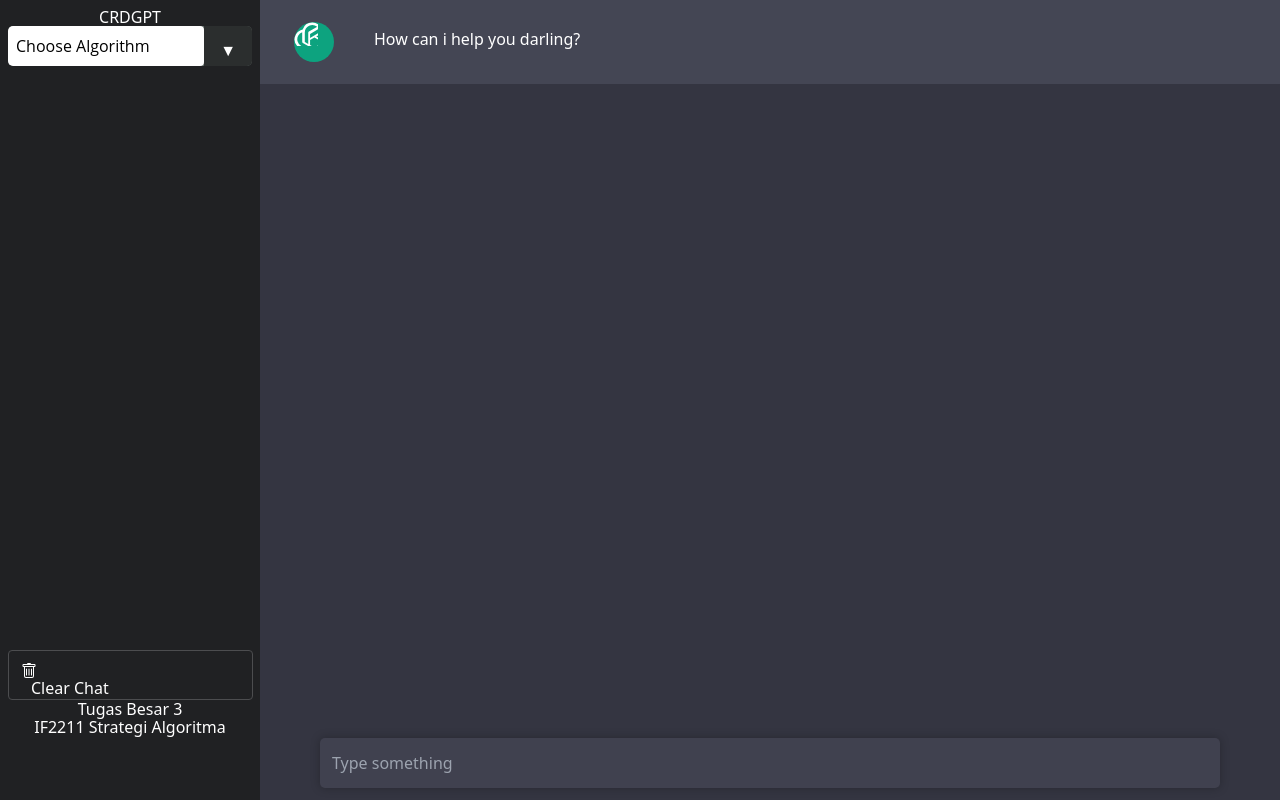
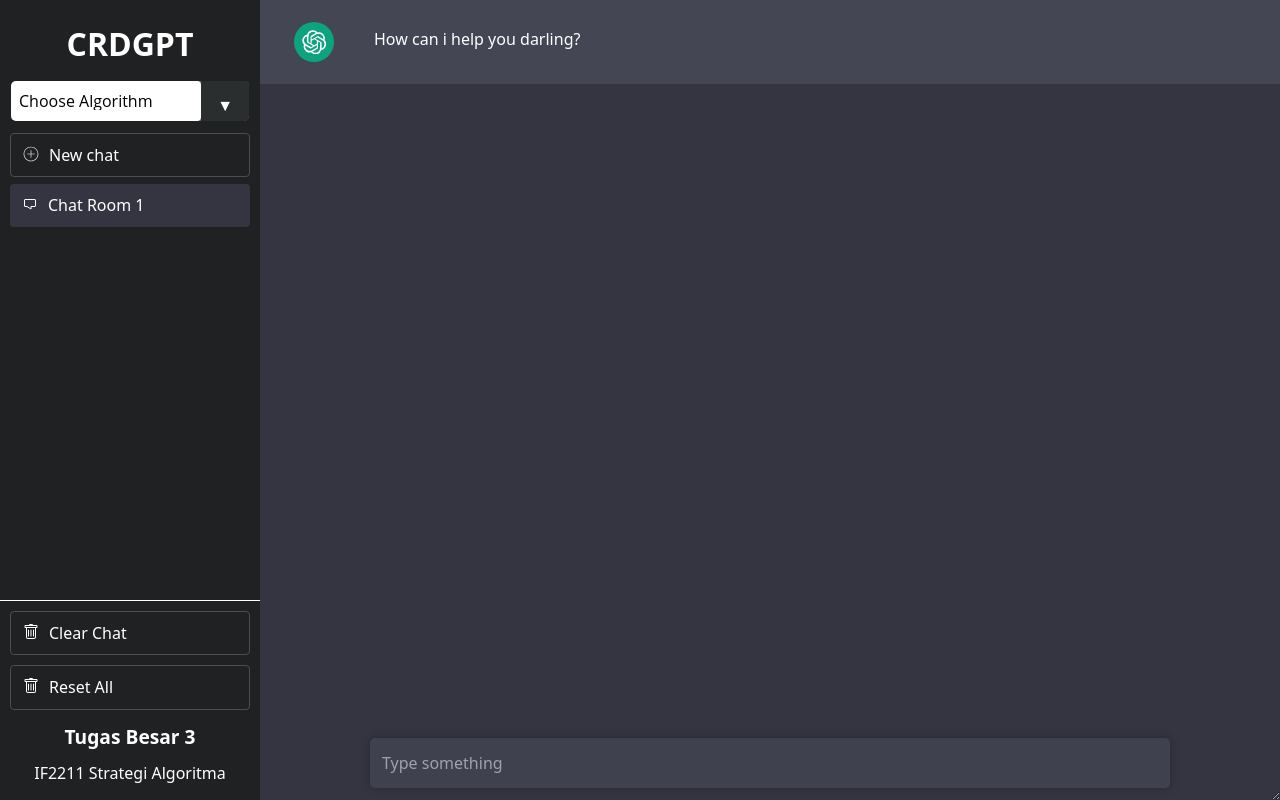
Before and after one commit to zaydanA/Tubes3_13521104_FE, a Next.js app: page / in a window 1280 px wide. Built offline with nearby package versions, Linux system fonts and the light colour scheme.

Commit message:
feat : FE works for DEVELOPMENT ONLY

```diff
--- a/src/pages/_app.js
+++ b/src/pages/_app.js
@@ -2,6 +2,7 @@ import '@/styles/globals.css'
 import '@/styles/App.css'
 import '@/styles/normal.css'
 import '@/styles/Algorithm-Button.css'
+import '@/styles/Chat-List.css'
 
 export default function App({ Component, pageProps }) {
   return <Component {...pageProps} />
--- a/src/pages/index.js
+++ b/src/pages/index.js
@@ -1,36 +1,87 @@
 // import Image from 'next/image'
 import { Inter } from 'next/font/google'
-import ReactDOM from 'react-dom';
+// import ReactDOM from 'react-dom';
 import {useState} from 'react'
+import Typewriter, { TypewriterClass } from 'typewriter-effect';
 
 const inter = Inter({ subsets: ['latin'] })
 
 function Home() {
+  const [input,setInput]= useState("")
+  // const [chatLog,setChatLog] = useState([{
+  //   role : "assistant",
+  //   content : "How can i help you darling?"
+  // }]);
 
-  const[input,setInput]= useState("")
-  const [chatLog,setChatLog] = useState([{
+  const [chatLogs, setChatLogs] = useState([
+    { id: 0, username: 'Chat Room 1',
+    chatmessages: [{
       role : "assistant",
       content : "How can i help you darling?"
-  }
+    }] },
   ]);
 
+  const [activeChatLogId, setActiveChatLogId] = useState(chatLogs[0].id);
+  const [totalChatLogId, setTotalChatLogId] = useState(1);
+
+
+  const handleTabClick = (id) => {
+    setActiveChatLogId(id);
+    // console.log("AAAAAAAAAAAAAAAAAAAAAAAAAAAAAAAAAAAAA")
+    // setChatLog([])
+    // let temp=chatLogs[activeChatLogId].chatmessages;
+    // setChatLog(temp);
+  };
   //clear chats
+
   function clearChat() {
-    setChatLog([{
+    if(chatLogs.length>1){
+      const updatedChatLogs = chatLogs.filter(
+        (chatLog) => chatLog.id !== activeChatLogId
+      );
+      setChatLogs(updatedChatLogs);
+      setActiveChatLogId(updatedChatLogs[0].id);
+      return;
+    }
+  }
+
+  function clearAllChats() {
+    setActiveChatLogId(0);
+    setChatLogs([
+      { id: 0, username: 'Chat Room 1',
+      chatmessages: [{
         role : "assistant",
         content : "How can i help you darling?"
-    }]);
+      }] },
+    ]);
+    setTotalChatLogId(1);
   }
+
+  const handleAddChatLog = () => {
+    const newChatLog = {
+      id: totalChatLogId,
+      username: `Chat Room ${totalChatLogId+1}`,
+      chatmessages: [{
+        role : "assistant",
+        content : "How can i help you darling?"
+      }],
+    };
+    setChatLogs([...chatLogs, newChatLog]);
+    setTotalChatLogId(totalChatLogId+1);
+  };
 
 
 
   async function handleSubmit(e){
     e.preventDefault();
     // console.log('submit')
-    let chatLogNew=[...chatLog,{ role: "user", content: `${input}` }]
+    var lastChatLog=chatLogs[activeChatLogId].chatmessages
+    let chatLogNew=[...lastChatLog,{ role: "user", content: `${input}` }]
     // await setChatLog([...chatLog,{ user: "me", message: `${input}` }])
     await setInput("");
-    setChatLog(chatLogNew);
+    // setChatLog(chatLogNew);
+    chatLogs[activeChatLogId].chatmessages=chatLogNew;
+    setChatLogs([...chatLogs]);
     const messages = chatLogNew.map((message) => message.content).join("\n")
     const response = await fetch('http://localhost:3080/', {
       method: 'POST',
@@ -41,43 +92,75 @@ function Home() {
       })
     });
     const data = await response.json();
-    await setChatLog([...chatLogNew,{ role: "assistant", content:`${data.completion.content}`}])
-
+    let chatLogNew2=[...chatLogNew,{ role: "assistant", content:`${data.completion.content}`}]
+    // await setChatLog([...chatLogNew,{ role: "assistant", content:`${data.completion.content}`}])
+    chatLogs[activeChatLogId].chatmessages=chatLogNew2;
+    setChatLogs([...chatLogs]);
 
 
   }
+
+  const ChatLog_List = ({content}) => {
+    return(
+      <div key={content.id} className={content.id === activeChatLogId ? 'listChat-button-active':'listChat-button'} onClick={() => handleTabClick(content.id)}>
+      <svg xmlns="http://www.w3.org/2000/svg" viewBox="0 0 16 16" width="16" height="16"><path fill="none" stroke="#ffffff" d="M3 3.503h10c.277 0 .5.223.5.5v6c0 .277-.223.5-.5.5H9v2.5l-4-2.5H3a.499.499 0 0 1-.5-.5v-6c0-.277.223-.5.5-.5z" className="colorStroke000 svgStroke"></path></svg>
+      {/* <svg xmlns="http://www.w3.org/2000/svg" width="16" height="16" fill="currentColor" className="bi bi-trash" viewBox="0 0 16 16"> <path d="M5.5 5.5A.5.5 0 0 1 6 6v6a.5.5 0 0 1-1 0V6a.5.5 0 0 1 .5-.5zm2.5 0a.5.5 0 0 1 .5.5v6a.5.5 0 0 1-1 0V6a.5.5 0 0 1 .5-.5zm3 .5a.5.5 0 0 0-1 0v6a.5.5 0 0 0 1 0V6z"/> <path fillRule="evenodd" d="M14.5 3a1 1 0 0 1-1 1H13v9a2 2 0 0 1-2 2H5a2 2 0 0 1-2-2V4h-.5a1 1 0 0 1-1-1V2a1 1 0 0 1 1-1H6a1 1 0 0 1 1-1h2a1 1 0 0 1 1 1h3.5a1 1 0 0 1 1 1v1zM4.118 4 4 4.059V13a1 1 0 0 0 1 1h6a1 1 0 0 0 1-1V4.059L11.882 4H4.118zM2.5 3V2h11v1h-11z"/> </svg> */}
+        <text className='clearChat'>
+          {content.username}
+        </text>
+      </div>
+    );
+  }
+
 
 
 
   return (
     <div className='App' scroll="no">
       <div className='sidemenu'>
-        <h2>
+        <h2 className='CRDGPT'>
           CRDGPT
         </h2>
+        <Algorithm></Algorithm>
+        <div className='NewChat-button' onClick={handleAddChatLog}>
+          <svg fill="#FFFFFF" xmlns="http://www.w3.org/2000/svg"  viewBox="0 0 50 50" width="16px" height="16px"><path d="M 25 2 C 12.309295 2 2 12.309295 2 25 C 2 37.690705 12.309295 48 25 48 C 37.690705 48 48 37.690705 48 25 C 48 12.309295 37.690705 2 25 2 z M 25 4 C 36.609824 4 46 13.390176 46 25 C 46 36.609824 36.609824 46 25 46 C 13.390176 46 4 36.609824 4 25 C 4 13.390176 13.390176 4 25 4 z M 24 13 L 24 24 L 13 24 L 13 26 L 24 26 L 24 37 L 26 37 L 26 26 L 37 26 L 37 24 L 26 24 L 26 13 L 24 13 z"/></svg>
+              <text className='clearChat'>
+                New chat
+              </text>
+        </div>
+
+        <div className='chatList-outer'>
+            {chatLogs.map((chatLog) => (
+              <ChatLog_List content={chatLog} />
+              ))}
+        </div>
+
+
+        <div className='footer'>
           <div className='clearChat-button' onClick={clearChat}>
-          <svg xmlns="http://www.w3.org/2000/svg" width="16" height="16" fill="currentColor" class="bi bi-trash" viewBox="0 0 16 16"> <path d="M5.5 5.5A.5.5 0 0 1 6 6v6a.5.5 0 0 1-1 0V6a.5.5 0 0 1 .5-.5zm2.5 0a.5.5 0 0 1 .5.5v6a.5.5 0 0 1-1 0V6a.5.5 0 0 1 .5-.5zm3 .5a.5.5 0 0 0-1 0v6a.5.5 0 0 0 1 0V6z"/> <path fillRule="evenodd" d="M14.5 3a1 1 0 0 1-1 1H13v9a2 2 0 0 1-2 2H5a2 2 0 0 1-2-2V4h-.5a1 1 0 0 1-1-1V2a1 1 0 0 1 1-1H6a1 1 0 0 1 1-1h2a1 1 0 0 1 1 1h3.5a1 1 0 0 1 1 1v1zM4.118 4 4 4.059V13a1 1 0 0 0 1 1h6a1 1 0 0 0 1-1V4.059L11.882 4H4.118zM2.5 3V2h11v1h-11z"/> </svg>
+            <svg xmlns="http://www.w3.org/2000/svg" width="16" height="16" fill="currentColor" className="bi bi-trash" viewBox="0 0 16 16"> <path d="M5.5 5.5A.5.5 0 0 1 6 6v6a.5.5 0 0 1-1 0V6a.5.5 0 0 1 .5-.5zm2.5 0a.5.5 0 0 1 .5.5v6a.5.5 0 0 1-1 0V6a.5.5 0 0 1 .5-.5zm3 .5a.5.5 0 0 0-1 0v6a.5.5 0 0 0 1 0V6z"/> <path fillRule="evenodd" d="M14.5 3a1 1 0 0 1-1 1H13v9a2 2 0 0 1-2 2H5a2 2 0 0 1-2-2V4h-.5a1 1 0 0 1-1-1V2a1 1 0 0 1 1-1H6a1 1 0 0 1 1-1h2a1 1 0 0 1 1 1h3.5a1 1 0 0 1 1 1v1zM4.118 4 4 4.059V13a1 1 0 0 0 1 1h6a1 1 0 0 0 1-1V4.059L11.882 4H4.118zM2.5 3V2h11v1h-11z"/> </svg>
               <text className='clearChat'>
                 Clear Chat
               </text>
           </div>
+          <div className='clearChat-button' onClick={clearAllChats}>
+            <svg xmlns="http://www.w3.org/2000/svg" width="16" height="16" fill="currentColor" className="bi bi-trash" viewBox="0 0 16 16"> <path d="M5.5 5.5A.5.5 0 0 1 6 6v6a.5.5 0 0 1-1 0V6a.5.5 0 0 1 .5-.5zm2.5 0a.5.5 0 0 1 .5.5v6a.5.5 0 0 1-1 0V6a.5.5 0 0 1 .5-.5zm3 .5a.5.5 0 0 0-1 0v6a.5.5 0 0 0 1 0V6z"/> <path fillRule="evenodd" d="M14.5 3a1 1 0 0 1-1 1H13v9a2 2 0 0 1-2 2H5a2 2 0 0 1-2-2V4h-.5a1 1 0 0 1-1-1V2a1 1 0 0 1 1-1H6a1 1 0 0 1 1-1h2a1 1 0 0 1 1 1h3.5a1 1 0 0 1 1 1v1zM4.118 4 4 4.059V13a1 1 0 0 0 1 1h6a1 1 0 0 0 1-1V4.059L11.882 4H4.118zM2.5 3V2h11v1h-11z"/> </svg>
+              <h2 className='clearChat'>
+                Reset All
+              </h2>
+          </div>
 
-        <Algorithm></Algorithm>
-        <section className='footer'>
+          <h4 className='TB3'>Tugas Besar 3</h4>
 
-        <h4>Tugas Besar 3</h4>
+          <p className='TB3Footer'>IF2211 Strategi Algoritma</p>
 
-        <p>IF2211 Strategi Algoritma</p>
-
-        </section>
+        </div>
       </div>
       <div className='chatbox'>
         <div className='chat-log-outer'>
-          <div className='chat-log'>
-            {chatLog.map((message,index) => (
-              <ChatMessage key={index} message={message} />
-              ))}
-          </div>
+
+          <ChatLog chatLog={chatLogs.find((chatLog) => chatLog.id === activeChatLogId)} />
+
         </div>
         <div className='chat-input-holder'>
             <form onSubmit={handleSubmit}>
@@ -98,51 +181,39 @@ function Home() {
   );
 }
 
-// const Algorithm = ()=> {
 
-//   return (
-//     <div class='dropdown'>
-//       <div class='select'>
-//         <span class='selected'>Facebook</span>
-//         <div class='caret'>
+function ChatLog({ chatLog }) {
+  return (
+    <div className="chat-log">
+      <ChatLogMessages key={chatLog.id} messages={chatLog.chatmessages} />
+    </div>
+  );
+}
 
-//         </div>
+function ChatLogMessages({ messages }) {
+  return (
+    <div className="chat-log-messages">
+      {messages.map((message) => (
+        <ChatMessage message={message}/>
+      ))}
+    </div>
+  );
+}
 
-//       </div>
-//       <ul class='menu'>
-//         <li class="active">Facebook</li>
-//         <li>Instagram</li>
-//       </ul>
-//     </div>
-//   )
-// };
-const Algorithm = ()=> {
-
-  return (
-    <div class='select-container'>
-    <div class="select">
-      <select name="format" id="format">
-          <option selected disabled>Choose Algorithm</option>
-          <option value="pdf">KMP</option>
-          <option value="txt">BM</option>
-          <option value="epub">GPT</option>
-      </select>
-    </div>
-    </div>
-  )
-};
-const ChatMessage = ({ message }) => {
+const ChatMessage = ({message}) => {
+  let stringMessage = message.content;
   return (
     <div className= {`chat-message ${message.role === "assistant" && "chatgpt"}`}>
     <div className='chat-message-center'>
       <div className= {`avatar ${message.role === "assistant" && "chatgpt"}`}>
           {message.role === "assistant" &&  <svg
             xmlns="http://www.w3.org/2000/svg"
-            width={41}
-            height={41}
+            width={40}
+            height={40}
             fill="none"
             strokeWidth={1.5}
             className="h-6 w-6"
+            viewBox="0 0 40 40"
             >
             <path
               fill="currentColor"
@@ -151,8 +222,7 @@ const ChatMessage = ({ message }) => {
           </svg> }
       </div>
       <div className='message'>
-        {message.content}
-
+        <Typewriter options={{autoStart: true,loop:false,delay:10,strings:stringMessage,cursor:''}}/>
       </div>
     </div>
   </div>
@@ -160,33 +230,19 @@ const ChatMessage = ({ message }) => {
 }
 
 
-// const dropdowns = document.querySelector('.dropdown');
+const Algorithm = ()=> {
 
-// dropdowns.forEach(dropdown => {
-//   const select = dropdown.querySelector('.select');
-//   const caret = dropdown.querySelector('.select');
-//   const menu = dropdown.querySelector('.select');
-//   const options = dropdown.querySelector('.select');
-//   const selected = dropdown.querySelector('.select');
-
-//   select.addEventListener('click', () => {
-//     select.classList.toggle('selecct-clicker');
-//     caret.classList.toggle('caret-rotate');
-//     menu.classList.toggle('menu-open');
-//   });
-
-//   options.forEach(option => {
-//     option.addEventListener('click', () => {
-//       selected.innerText = option.innerText;
-//       select.classList.remove('selecct-clicked');
-//       caret.classList.remove('caret-rotate');
-//       menu.classList.remove('menu-open');
-//       options.forEach(option => {
-//         option.classList.remove('.active');
-//       });
-//       option.classList.add('active');
-//     });
-//   });
-// });
-
+  return (
+    <div className='select-container'>
+    <div className="select">
+      <select name="format" id="format">
+          <option select="enabled">Choose Algorithm</option>
+          <option value="KMP">KMP</option>
+          <option value="BM">BM</option>
+          <option value="GPT">GPT</option>
+      </select>
+    </div>
+    </div>
+  )
+};
 export default Home;
--- a/src/styles/Algorithm-Button.css
+++ b/src/styles/Algorithm-Button.css
@@ -1,138 +1,3 @@
-/* .algorithm-container{
-    position: absolute;
-    bottom: 170px;
-    display: flex;
-    align-items: center;
-    justify-content: space-between;
-
-}
-
-.KMP{
-    align-self: center;
-    border: 1px solid #4c4d4f;
-    border-radius: 5px;
-    width: 100px;
-    margin-right: 12px;
-    margin-left: 18px;
-
-
-}
-.BM{
-    align-self: center;
-    border: 1px solid #4c4d4f;
-    border-radius: 5px;
-    width: 100px;
-
-}
-
-.mystyle {
-    align-self: center;
-    border: 1px solid #4c4d4f;
-    border-radius: 5px;
-    width: 100px;
-    margin-right: 12px;
-    margin-left: 18px;
-    background-color: green;
-    color: white;
-}
-.mystyle1 {
-    align-self: center;
-    border: 1px solid #4c4d4f;
-    border-radius: 5px;
-    width: 100px;
-    background-color: red;
-    color: white;
-}
-
-.dropdown{
-    width: 212px;
-    margin: 1em;
-    position: absolute;
-    bottom: 150px;
-}
-
-.dropdown * {
-    box-sizing: border-box;
-}
-
-.select{
-    background-color: #2a2f4b;
-    color: #FFFFFF;
-    display: flex;
-    justify-content: space-between;
-    align-items: center;
-    border: 1px solid #4c4d4f;
-    border-radius: 0.5em;
-    padding: 1em;
-    cursor: pointer;
-    transition: background 0.3s;
-
-}
-
-.select-clicked{
-    border: 2px #26489a solid;
-    box-shadow: 0 0 0.8em #000;
-
-}
-
-.select:hover{
-    background: #323741;
-
-}
-
-.caret{
-    width: 0;
-    height: 0;
-    border-left: 5px solid transparent;
-    border-right: 5px solid transparent;
-    border-top: 6px solid #FFFFFF;
-    transition: 0.3s;
-}
-
-.caret-rotate{
-    transform: rotate(180deg);
-}
-
-.menu{
-    list-style: none;
-    padding: 0.2em 0.5em;
-    background: #323741;
-    box-shadow: 0 0.5em 1em rgba(0, 0, 0, 0.2);
-    border-radius: 0.5em;
-    color: #9fa5b5;
-    position: absolute;
-    top: 3em;
-    left:50%;
-    width: 100%;
-    transform: translateX(-50%);
-    opacity: 0;
-    display: none;
-    transition: 0.2s;
-    z-index: 1;
-
-}
-
-.menu li{
-    padding: 0.7em 0.5em;
-    margin: 0.3em 0;
-    border-radius: 0.5em;
-    cursor: pointer;
-}
-
-.menu li:hover{
-    background: #2a2d35;
-}
-
-.active{
-    background: #23242a;
-}
-
-.menu-open{
-    display: block;
-    opacity: 1;
-
-} */
-
 select {
     -webkit-appearance:none;
     -moz-appearance:none;
@@ -155,10 +20,15 @@ select {
     display: none;
  }
  .select {
-    position: fixed;
+    position: relative;
+    /* margin: 10px; */
+    margin-bottom: 12px;
+    margin-right: 3px;
+    margin-left: 3px;
     /* bottom: 160px; */
+    /* flex-shrink: 1; */
     display: flex;
-    width: 244px;
+    /* width: 244px; */
     height: 2.5em;
     line-height: 3;
     background: #5c6664;
@@ -167,9 +37,10 @@ select {
  }
  .select::after {
     content: '\25BC';
-    position: relative;
+    position: ab;
     top: 0;
     right: 0;
+    bottom: 0;
     padding: 0 1em;
     background: #2b2e2e;
     cursor:pointer;
--- a/src/styles/App.css
+++ b/src/styles/App.css
@@ -9,111 +9,118 @@
   right: 0;
   left: 0;
   min-width: 500px;
-  min-height: 350px;
-  /* max-height: 1500px; */
-  /* resize: vertical; */
-  /* overflow-y:hidden; */
-  /* min-height: 200px; */
-  /* height: 100%; */
+  min-height: 385px;
+  resize: vertical;
 
+}
+
+.CRDGPT{
+  font-size: 2em;
+  margin: 18px;
+  font-weight: 700;
 }
 
 .sidemenu{
   position: relative;
   width: 260px;
   height: 100%;
-  /* overflow:visible; */
-  /* border: 1px solid white; */
   background-color: #202123;
   padding: 8px;
   align-items: center;
   position: relative;
   display: inline-block;
-  /* resize: vertical; */
 }
 
 .footer{
   position: absolute;
-  /* margin-top: 1050px; */
-  bottom: 0;
+  bottom: 0px;
   left: 0;
   right: 0;
-  height: 100px;
-  /* padding: 0px; */
-  /* padding-top: 40px; */
+  height: fit-content;
+  background-color: #202123;
+  height: 200px;
+  border-top: 1px solid white;
+}
+
+.TB3{
+  font-size: 1.2em;
+  margin: 16px;
+  font-weight: 600;
+}
+
+.clearChat{
+  padding-left: 10px;
+}
+
+.clearChat-button{
+  margin: 10px;
+  display: flex;
+  padding: 12px;
+  border: 1px solid #4c4d4f;
+  border-radius: 4px;
+  position: relative;
+  text-align: left;
+  transition: ease 0.25s all;
+  cursor: pointer;
 
 
 }
 
+.clearChat-button:hover{
+  background-color: rgba(255, 255, 255, 0.1);
 
-
+}
 .clearChat{
-  position: relative;
   padding-left: 10px;
 }
 
-.clearChat-button{
-  /* margin-top: 10px; */
-  /* bottom: 100px; */
-  position: absolute;
-  bottom: 100px;
-  width: 245px;
-  height: 50px;
-  /* position: absolute; */
+.NewChat-button{
+  margin-bottom: 5px;
+  margin-right: 2px;
+  margin-left: 2px;
   padding: 12px;
+  display: flex;
   border: 1px solid #4c4d4f;
   border-radius: 4px;
-  /* background-color: white;
-  color: black; */
   text-align: left;
   transition: ease 0.25s all;
-  /* font-size: 0.8em; */
+  cursor: pointer;
 
 }
 
-.clearChat-button:hover{
-  /* margin-top: 10px;
-  padding: 12px;
-  border: 1px solid white;
-  border-radius: 4px;
-  background-color: white;
-  color: black;
-  text-align: left; */
+.NewChat-button:hover{
   background-color: rgba(255, 255, 255, 0.1);
 
 }
-.clearChat-button span{
+.NewChat-button span{
   padding-left: 4px;
   padding-right: 13px;
-
-  /* font-size: 1.5em; */
 }
 
 .chatbox{
   width: 100%;
   flex: 1;
   height: 100%;
-  /* overflow-y:scroll; */
+  overflow: hidden;
   resize: none;
-    /* border: 1px solid white; */
   background-color: #343541;
   position: relative;
   align-items:center;
-  /* display: inline-block; */
 
 
 }
-
+::-webkit-scrollbar {
+  width: 0;
+  background: transparent;  /* Optional: just make scrollbar invisible */
+}
 .chat-log-outer{
   width: 100%;
-  /* flex: 1; */
   height: 100%;
   resize: vertical;
+  overflow-x: hidden;
   overflow-y:scroll;
-  resize: none;
-    /* border: 1px solid white; */
+  scroll-behavior: smooth;
   background-color: #343541;
-  /* position: relative; */
   align-items:center;
   padding-bottom: 80px;
 }
@@ -130,7 +137,7 @@
 }
 
 .chat-message-center{
-  z-index: 10;
+  /* z-index: 10; */
   padding: 22px;
   padding-left: 24px;
   padding-right: 24px;
@@ -140,8 +147,8 @@
   max-width: 1000px;
   margin-left: auto;
   margin-right: auto;
+  /* overflow: hidden; */
 }
-
 .avatar{
   background: white;
   border-radius: 50%;
@@ -149,17 +156,24 @@
   height: 40px;
   /* z-index: 11; */
   position: relative;
+  flex-shrink: 0;
   /* display: flex; */
   padding-bottom: 4px;
   /* color: black; */
+  align-items: center;
 }
 
 .avatar.chatgpt{
   background: #0da37f;
   border-radius: 50%;
+  padding-left:8px;
+  padding-top: 8px;
   width: 40px;
   height: 40px;
   position: relative;
+  flex-shrink: 0;
+  align-items: center;
+  justify-content: center;
   /* display:block; */
   /* resize: none; */
   /* color: black; */
@@ -198,7 +212,7 @@
   font-size: 1em;
   resize: none;
   border: none;
-  max-width: 900px;
+  max-width: 800px;
   border: none;
   /* overflow: hidden; */
   outline: none;
--- /dev/null
+++ b/src/styles/Chat-List.css
@@ -0,0 +1,40 @@
+.chatList-outer{
+    position: relative;
+    flex-shrink: 0;
+    flex-direction: column;
+    flex: 1;
+    padding: 2px;
+    height: 100%;
+    padding-bottom: 370px;
+    overflow-y: scroll;
+    scroll-behavior: smooth;
+}
+
+.listChat-button{
+    display: flex;
+    padding: 14px;
+    border-radius: 4px;
+    position: relative;
+    text-align: left;
+    transition: ease 0.25s all;
+    cursor: pointer;
+}
+.listChat-button-active{
+    display: flex;
+    padding: 12px;
+    border-radius: 4px;
+    position: relative;
+    text-align: left;
+    transition: ease 0.25s all;
+    cursor: pointer;
+    background-color: #343541;
+}
+.listChat-button:hover{
+    background-color: rgba(255, 255, 255, 0.1);
+
+}
+
+.listChat-button span{
+    padding-left: 4px;
+    padding-right: 13px;
+}
```
Also changed, not shown: index1.js (added, +39 -0 lines), package.json (+8 -2 lines), 2 other files (tests, documents, lock files or other folders). Lines whose indentation alone changed are shown as unchanged.
